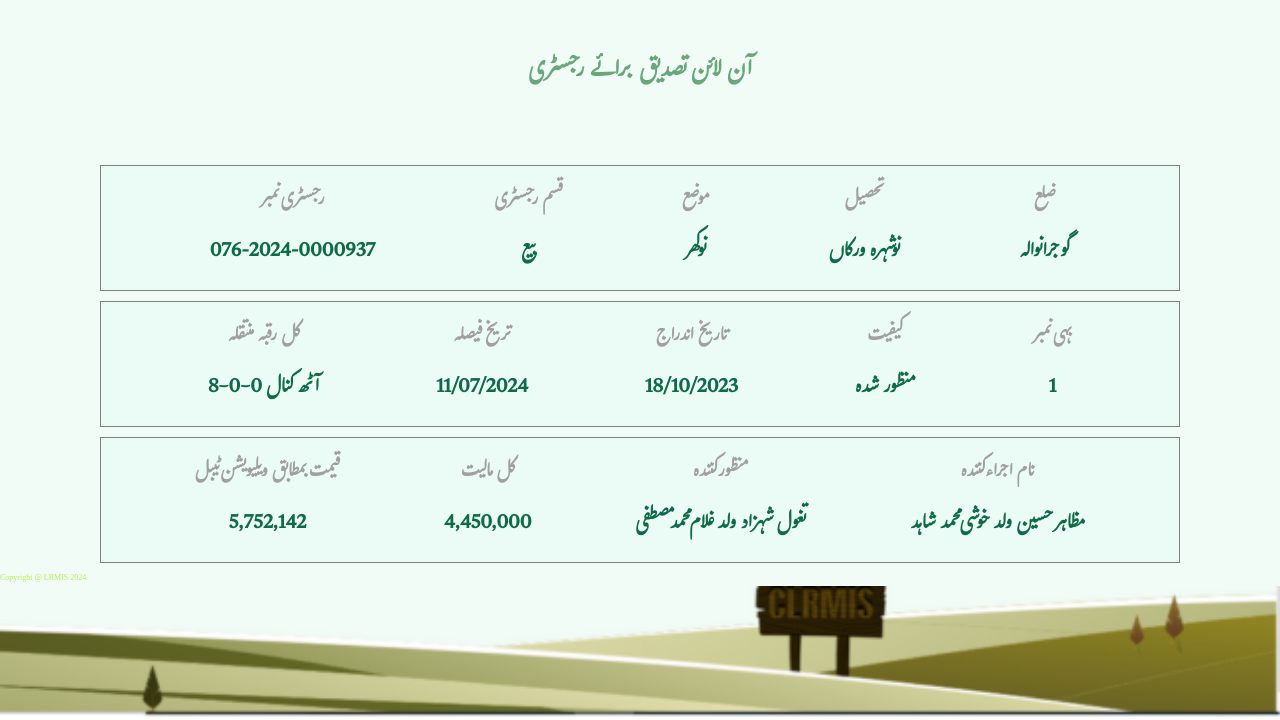
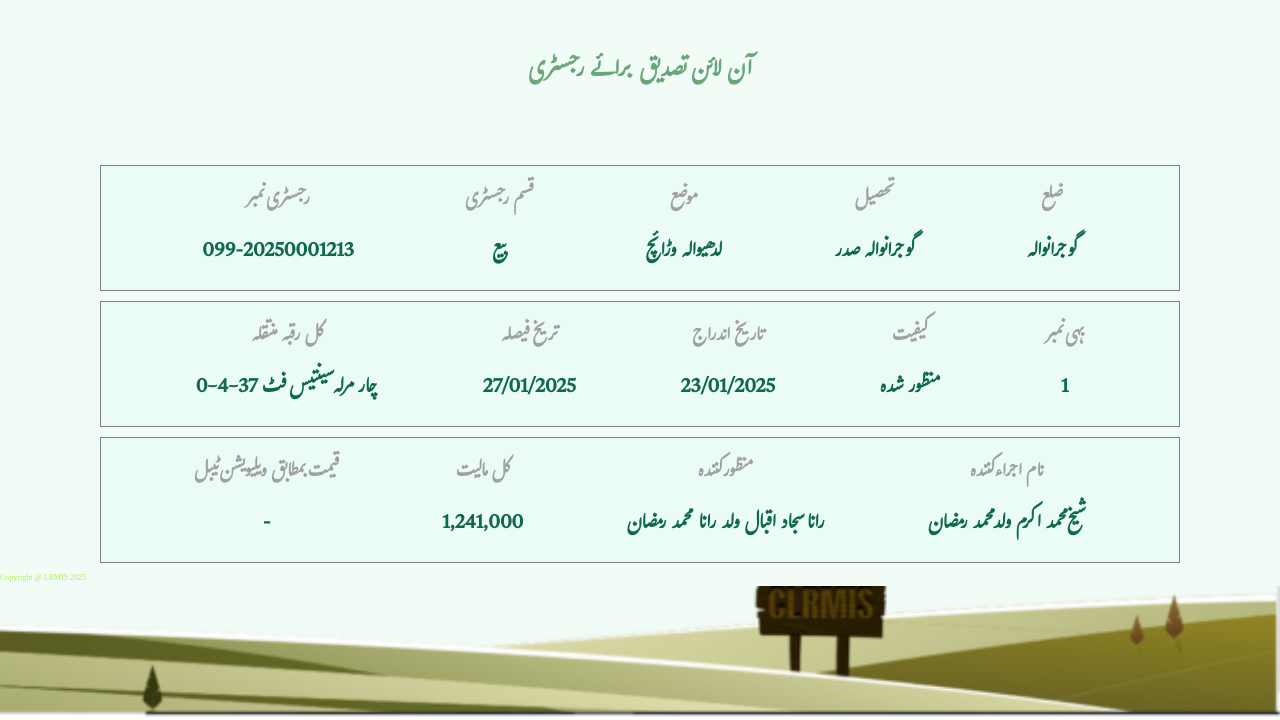
Before and after one commit to punjabzameen/https-onlinefard.punjab-zameen.gov.pk-RegistryVerification-data-HZVAQeF2t00FM-B1QBY2ZC2Ge2YZ1I07N3, a plain HTML site: page index.html in a window 1280 px wide. Shown: the part 80-800 px from the top of the page. Drawn offline with Linux system fonts and the light colour scheme.

Commit message:
Update index.html

```diff
--- a/index.html
+++ b/index.html
@@ -32,7 +32,7 @@
             <div class="item text1">
                 <h3>رجسٹری نمبر
                 </h3>
-                <p>076-2024-0000937
+                <p>099-20250001213
                 </p>
             </div>
             <div class="item text2"><h3>قسم رجسٹری
@@ -42,13 +42,13 @@
             <div class="item text3">
                 <h3>موضع
                 </h3>
-                <p>نوکھر
+                <p>لدھیوالہ وڑائچ
                 </p>
             </div>
             <div class="item text4">
                 <h3>تحصیل
                 </h3>
-                <p>نوشہرہ ورکاں
+                <p>گوجرانوالہ صدر
                 </p>
             </div>
             <div class="item text5">
@@ -63,18 +63,18 @@
             <div class="item text1">
                 <h3>کل رقبہ منتقلہ
                 </h3>
-                <p>8-0-0 آٹھ کنال
+                <p>0-4-37 چار مرلہ سینتیس فٹ
                 </p>
             </div>
             <div class="item text2"><h3>تریخ فیصلہ
 
             </h3>
-            <p>11/07/2024
+            <p>27/01/2025
             </p></div>
             <div class="item text3">
                 <h3>تاریخ اندراج
                 </h3>
-                <p>18/10/2023
+                <p>23/01/2025
                 </p>
             </div>
             <div class="item text4">
@@ -95,23 +95,23 @@
             <div class="item text1">
                 <h3>قیمت بمطابق ویلیویشن ٹیبل
                 </h3>
-                <p>5,752,142
+                <p>-
                 </p>
             </div>
             <div class="item text2"><h3>کل مالیت
             </h3>
-            <p>4,450,000
+            <p>1,241,000
             </p></div>
             <div class="item text3">
                 <h3>منظور کنندہ
                 </h3>
-                <p>تغول شہزاد ولد غلام محمد مصطفی
+                <p>رانا سجاد اقبال ولد رانا محمد رمضان
                 </p>
             </div>
             <div class="item text4">
                 <h3>نام اجراء کنندہ
                 </h3>
-                <p>مظاہر حسین ولد خوشی محمد شاہد
+                <p>شیخ محمد اکرم ولد محمد رمضان
                 </p>
             </div>
 
@@ -120,7 +120,7 @@
     </section>
     <!-- ----------------- Inage section------------------ -->
      <div class="bottom_img">
-        Copyright @ LRMIS 2024
+        Copyright @ LRMIS 2025
 
      </div>
      <!-- <div class="main">
```
